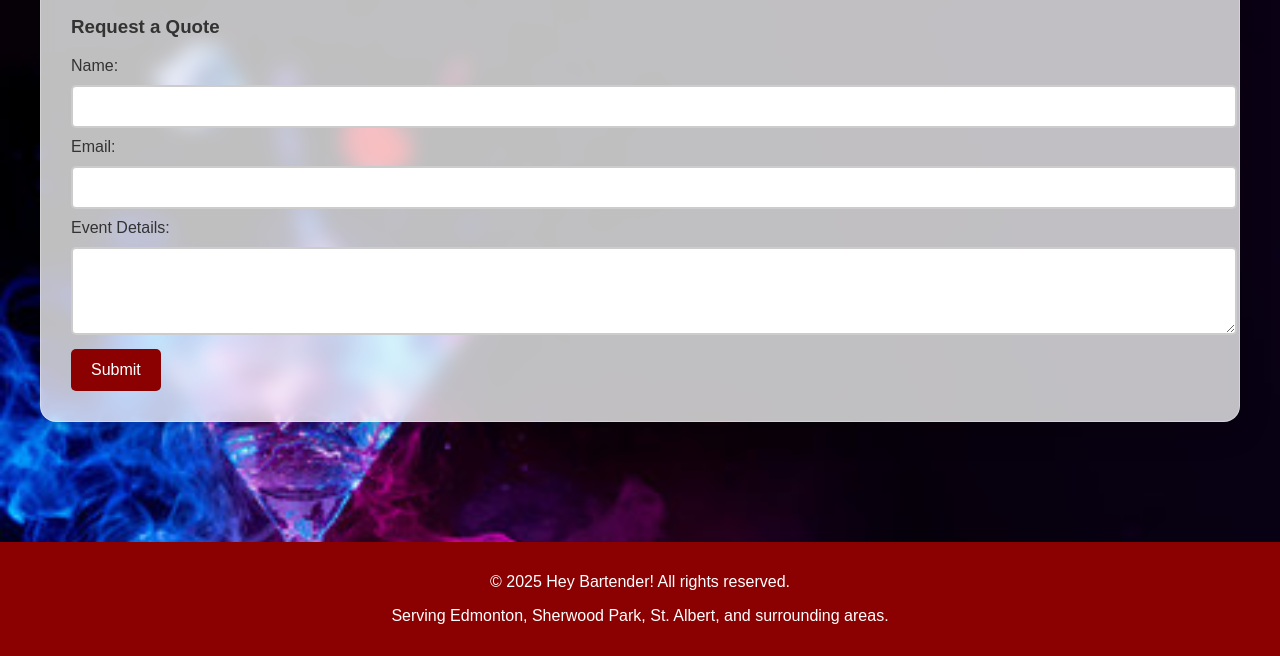
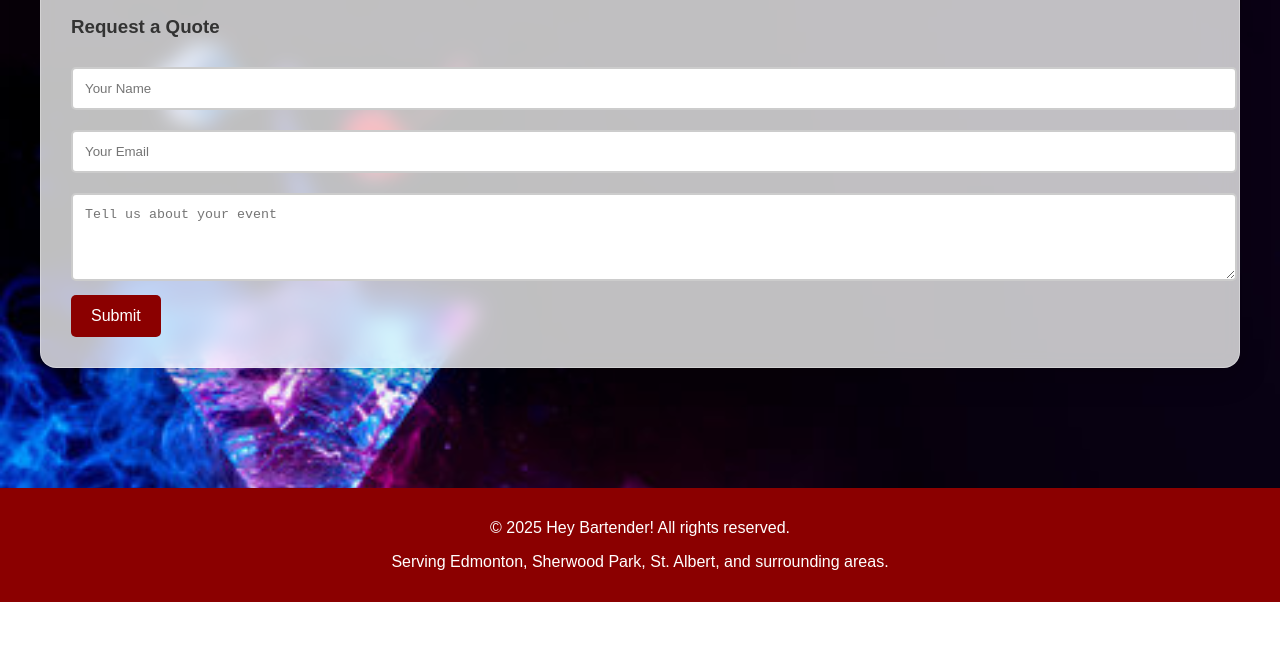
Before and after one commit to KarmenMccarty/heybartender-site, a plain HTML site: page index.html in a window 1280 px wide. Shown: the part 2012-2668 px from the top of the page. After the commit the page ends 2614 px from the top, so only its background shows below. Drawn offline with Linux system fonts and the light colour scheme.

Commit message:
index.html

```diff
--- a/index.html
+++ b/index.html
@@ -90,18 +90,23 @@
             </div>
 
             <h3>Request a Quote</h3>
-            <form action="submit_quote.php" method="POST">
-                <label for="name">Name:</label>
-                <input type="text" id="name" name="name" required>
+            <form action="https://formsubmit.co/heybartenderyeg@gmail.com" method="POST">
+    <input type="text" name="name" placeholder="Your Name" required>
+    <input type="email" name="email" placeholder="Your Email" required>
+    <textarea name="eventDetails" rows="4" placeholder="Tell us about your event" required></textarea>
 
-                <label for="email">Email:</label>
-                <input type="email" id="email" name="email" required>
+    <!-- Anti-spam honeypot -->
+    <input type="text" name="_honey" style="display:none">
 
-                <label for="eventDetails">Event Details:</label>
-                <textarea id="eventDetails" name="eventDetails" rows="4" required></textarea>
+    <!-- Disable CAPTCHA (optional) -->
+    <input type="hidden" name="_captcha" value="false">
 
-                <button type="submit">Submit</button>
-            </form>
+    <!-- Optional: redirect after submission -->
+    <input type="hidden" name="_next" value="https://heybartenderyeg.ca/thank-you.html">
+
+    <button type="submit">Submit</button>
+</form>
+
         </section>
     </main>
 
```
